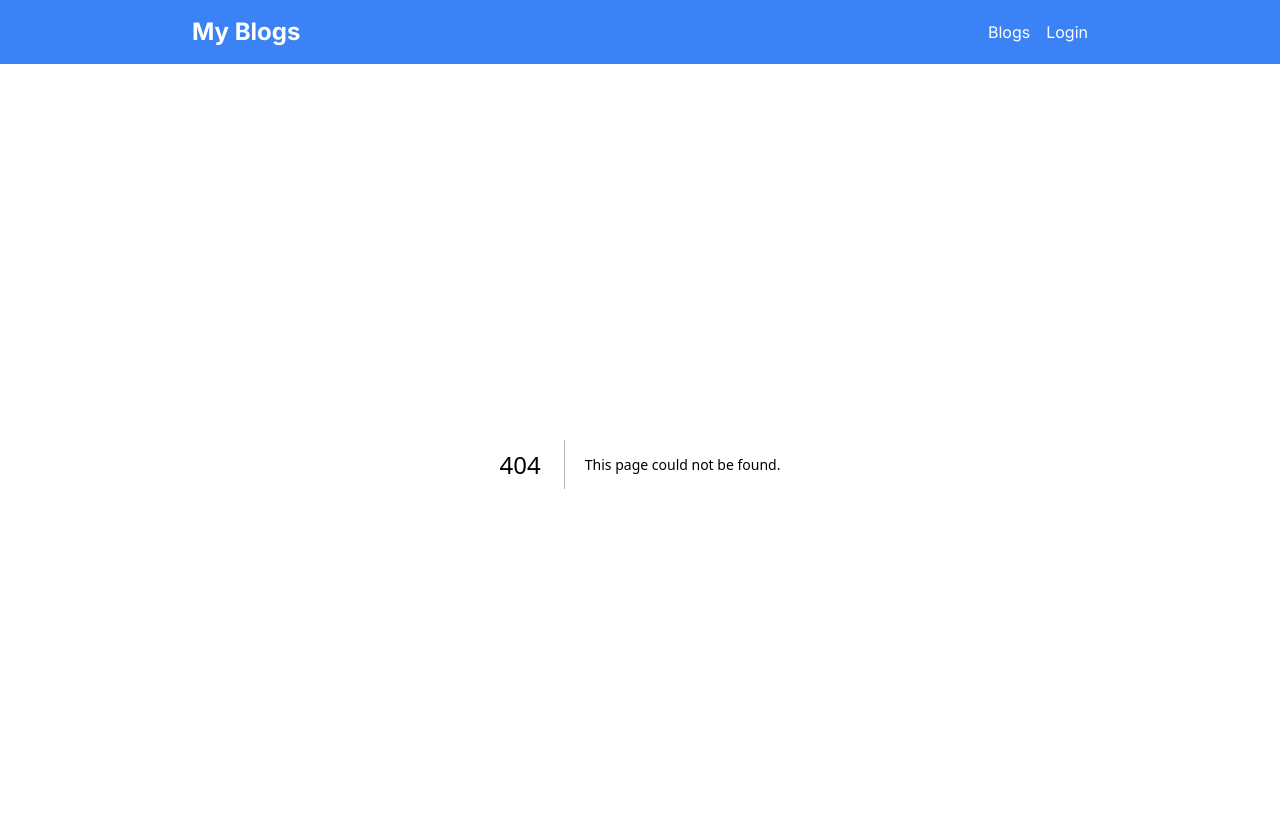
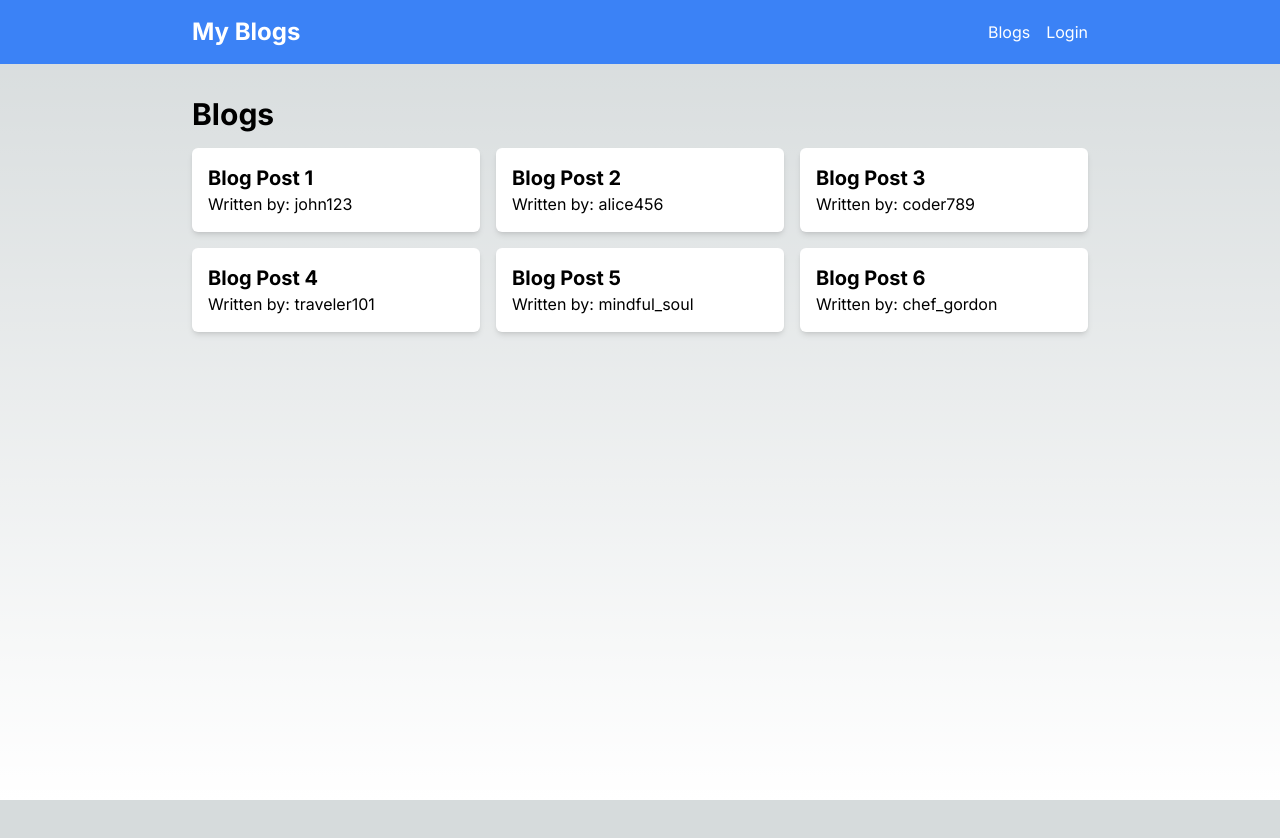
Before and after one commit to 6Glow/Full-Stack_Blog-App, a Next.js app in the folder blogs-app/: page /blogs in a window 1280 px wide. Before the commit this address had no page. Shown: the top 838 px of the page. After the commit the page ends 800 px from the top, so only its background shows below. Built offline with nearby package versions, Linux system fonts and the light colour scheme.

Commit message:
feat:  add Blogs page component

```diff
--- /dev/null
+++ b/blogs-app/src/app/blogs/page.tsx
@@ -0,0 +1,21 @@
+import { posts } from "@/data/posts";
+import Link from "next/link";
+
+const BlogsPage = () => {
+  return (
+    <div className="max-w-4xl mx-auto py-8">
+      <h1 className="text-3xl font-bold mb-4">Blogs</h1>
+      <div className="grid grid-cols-1 sm:grid-cols-2 md:grid-cols-3 gap-4">
+        {posts.map(post => (
+          <Link key={post.id} href={`/blogs/${post.id}`} className="bg-white p-4 rounded-md shadow-md">
+            <h2 className="text-xl font-bold">{post.title}</h2>
+            <p>Written by: {post.username}</p>
+
+          </Link>
+        ))}
+      </div>
+    </div>
+  )
+}
+
+export default BlogsPage;
--- a/blogs-app/src/app/globals.css
+++ b/blogs-app/src/app/globals.css
@@ -17,6 +17,7 @@
 }
 
 body {
+  height: 100vh;
   color: rgb(var(--foreground-rgb));
   background: linear-gradient(
       to bottom,
--- a/blogs-app/src/app/layout.tsx
+++ b/blogs-app/src/app/layout.tsx
@@ -2,6 +2,7 @@ import type { Metadata } from "next";
 import { Inter } from "next/font/google";
 import "./globals.css";
 import Header from "@/components/Header";
+
 
 const inter = Inter({ subsets: ["latin"] });
 
--- /dev/null
+++ b/blogs-app/src/data/posts.ts
@@ -0,0 +1,38 @@
+export const posts  = [
+  {
+    id: 1,
+    title: 'Blog Post 1',
+    content: 'This is the content of the first post.',
+    username: 'john123',
+  },
+  {
+    id: 2,
+    title: 'Blog Post 2',
+    content: 'Exploring the wonders of the universe.',
+    username: 'alice456',
+  },
+  {
+    id: 3,
+    title: 'Blog Post 3',
+    content: 'A deep dive into the world of programming.',
+    username: 'coder789',
+  },
+  {
+    id: 4,
+    title: 'Blog Post 4',
+    content: 'Traveling through the beautiful landscapes of Europe.',
+    username: 'traveler101',
+  },
+  {
+    id: 5,
+    title: 'Blog Post 5',
+    content: 'The importance of mental health awareness.',
+    username: 'mindful_soul',
+  },
+  {
+    id: 6,
+    title: 'Blog Post 6',
+    content: 'Delicious recipes for a healthy lifestyle.',
+    username: 'chef_gordon',
+  },
+];
```
